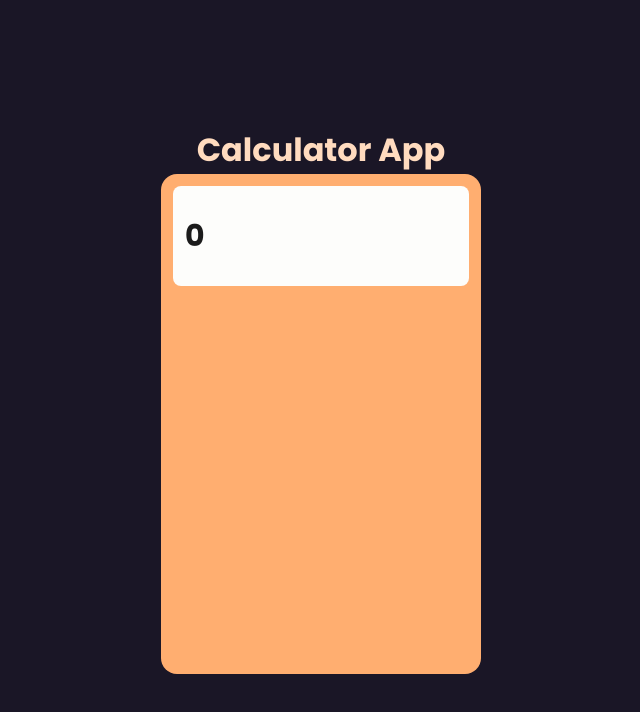
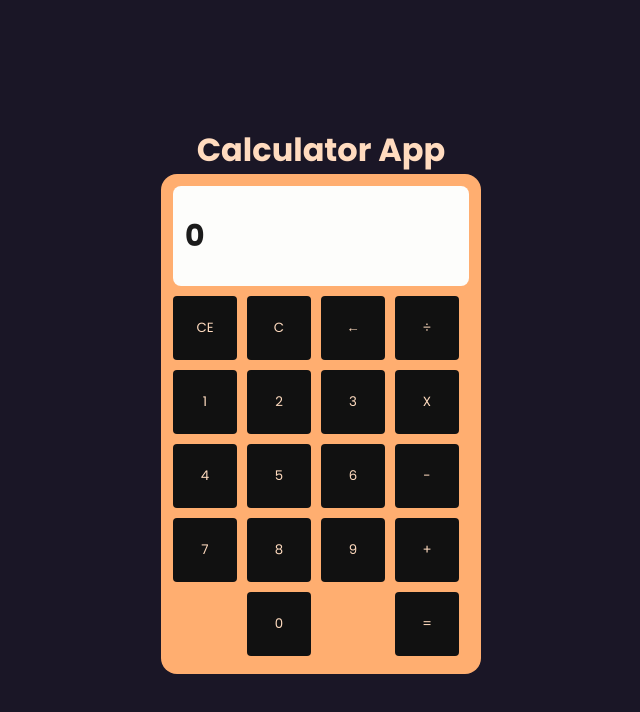
Before and after one commit to Chatano/calculator, a React (Create React App) app: page / in a window 1280 px wide. Shown: the top 712 px of the page, without its empty margins (319-959 px from the left). Built offline with nearby package versions, Linux system fonts and the light colour scheme.

Commit message:
create buttons

```diff
--- /dev/null
+++ b/src/components/Button.tsx
@@ -0,0 +1,16 @@
+import {
+  Container,
+} from "../styles/components/Button"
+
+type IProps = {
+  value: string
+  onClick?: () => void
+}
+
+export const Button: React.FC<IProps> = ({ value, onClick }) => {
+  return (
+    <Container type="button" onClick={onClick}>
+      {value}
+    </Container>
+  )
+}
--- a/src/components/Calculator.tsx
+++ b/src/components/Calculator.tsx
@@ -1,14 +1,53 @@
 import { useState } from "react"
-import { Container, Display } from "../styles/components/Calculator"
+import {
+  Container,
+  Display,
+  Buttons,
+  Numbers,
+  TopActions,
+  RightActions
+} from "../styles/components/Calculator"
+import { Button } from "./Button";
+
+const allNumbers = [...Array.from({length: 9}, (_, i) => i + 1), 0];
 
 export const Calculator: React.FC = () => {
   const [currentResult, setCurrentResult] = useState(0)
+
+  const numberButtonClick = (value: number) => {
+
+  }
 
   return (
     <Container>
       <Display>
         <span>{currentResult}</span>
       </Display>
+      <Buttons>
+        <TopActions>
+          <Button value="CE" />
+          <Button value="C" />
+          <Button value="←" />
+          <Button value="÷" />
+        </TopActions>
+
+        <Numbers>
+          {allNumbers.map(num => (
+            <Button
+              key={num}
+              value={num.toString()}
+              onClick={() => numberButtonClick(num)}
+            />
+          ))}
+        </Numbers>
+
+        <RightActions>
+          <Button value="X" />
+          <Button value="-" />
+          <Button value="+" />
+          <Button value="=" />
+        </RightActions>
+      </Buttons>
     </Container>
   )
 }
--- /dev/null
+++ b/src/styles/components/Button.ts
@@ -0,0 +1,16 @@
+import styled from 'styled-components';
+import { buttonSize } from './Calculator';
+
+export const Container = styled.button`
+  width: ${buttonSize}px;
+  height: ${buttonSize}px;
+  border-radius: 4px;
+  background-color: #111;
+  cursor: pointer;
+  transition: 0.2s;
+
+  &:hover {
+    background-color: #111125;
+    color: #ff8000;
+  }
+`;
--- a/src/styles/components/Calculator.ts
+++ b/src/styles/components/Calculator.ts
@@ -1,4 +1,7 @@
 import styled from 'styled-components';
+
+export const buttonSize = 64;
+export const gap = 10;
 
 export const Container = styled.div`
   border-radius: 16px;
@@ -23,3 +26,37 @@ export const Display = styled.div`
     line-height: 40px;
   }
 `;
+
+export const Buttons = styled.div`
+  display: grid;
+  grid-template-areas:
+    'topActions topActions topActions topActions'
+    'numbers numbers numbers rightActions';
+  margin-top: ${gap}px;
+  width: ${(gap * 3) + (buttonSize * 4)}px;
+`;
+
+export const TopActions = styled.div`
+  grid-area: topActions;
+  gap: ${gap}px;
+  margin-bottom: ${gap}px;
+  display: flex;
+`;
+
+export const Numbers = styled.div`
+  margin-right: ${gap}px;
+  gap: ${gap}px;
+  display: flex;
+  flex-wrap: wrap;
+  flex-direction: row;
+  min-width: ${buttonSize * 3 + (gap * 2)}px;
+  justify-content: center;
+`;
+
+export const RightActions = styled.div`
+  grid-area: rightActions;
+  gap: ${gap}px;
+  display: flex;
+  flex-direction: column;
+  height: ${buttonSize *4 + (gap * 3)}px;
+`;
--- a/src/styles/global.ts
+++ b/src/styles/global.ts
@@ -13,4 +13,10 @@ export const Global = createGlobalStyle`
     min-height: 100vh;
     min-width: 100vw;
   }
+
+  button {
+    border: 0;
+    outline: 0;
+    background: 0;
+  }
 `
```
